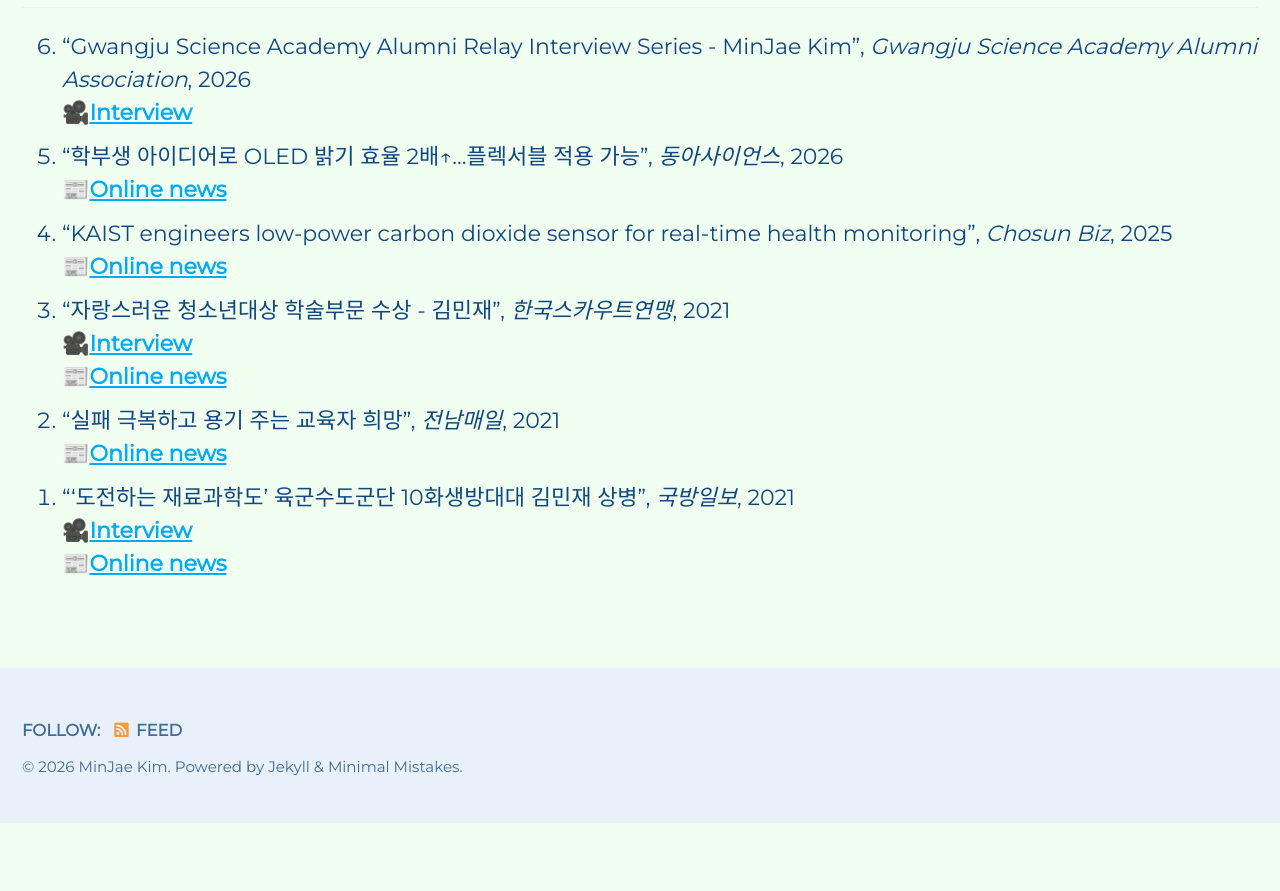
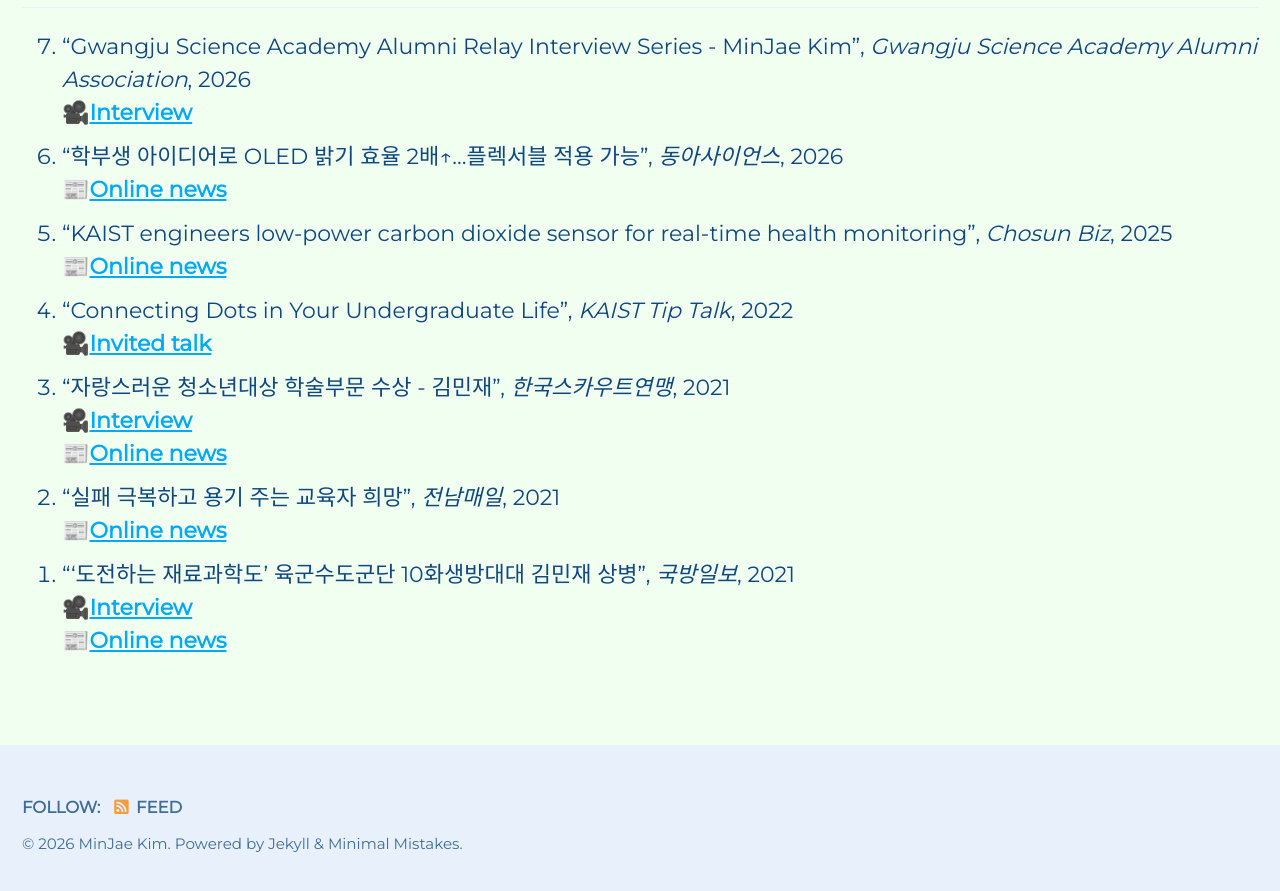
Before and after one commit to mj3259/mj3259.github.io, a Jekyll site: the page built from _pages/projects.md, in a window 1280 px wide and 900 px high, scrolled down 2488 px. Shown: the top 891 px of the window. Built offline with Jekyll 4.4.1, drawn with Linux system fonts in a browser that asks for light colours; cached includes are drawn as plain includes; before the commit the page ends 3311 px from its top, so only the background shows below that.

Commit message:
Update projects.md

```diff
--- a/_pages/projects.md
+++ b/_pages/projects.md
@@ -80,6 +80,8 @@
 📰__[Online news](https://news.naver.com/mnews/article/584/0000036032?sid=105)__
 1. "KAIST engineers low-power carbon dioxide sensor for real-time health monitoring", _Chosun Biz_, 2025
 📰__[Online news](https://biz.chosun.com/en/en-science/2025/02/10/SCQG7LHXVBFF3GYCMLA4PX47NY/)__
+1. "Connecting Dots in Your Undergraduate Life", _KAIST Tip Talk_, 2022
+🎥__[Invited talk](https://youtu.be/v4rd3Xb35dk?si=13Dcw7CYmGxgqJu6)__
 1. "자랑스러운 청소년대상 학술부문 수상 - 김민재", _한국스카우트연맹_, 2021
 🎥__[Interview](https://youtu.be/gTPfROZaC80?si=buqVPZ2HGSzJkIJC)__
 📰__[Online news](https://mse.kaist.ac.kr/index.php?mid=mse_news_en&document_srl=20391)__
```
